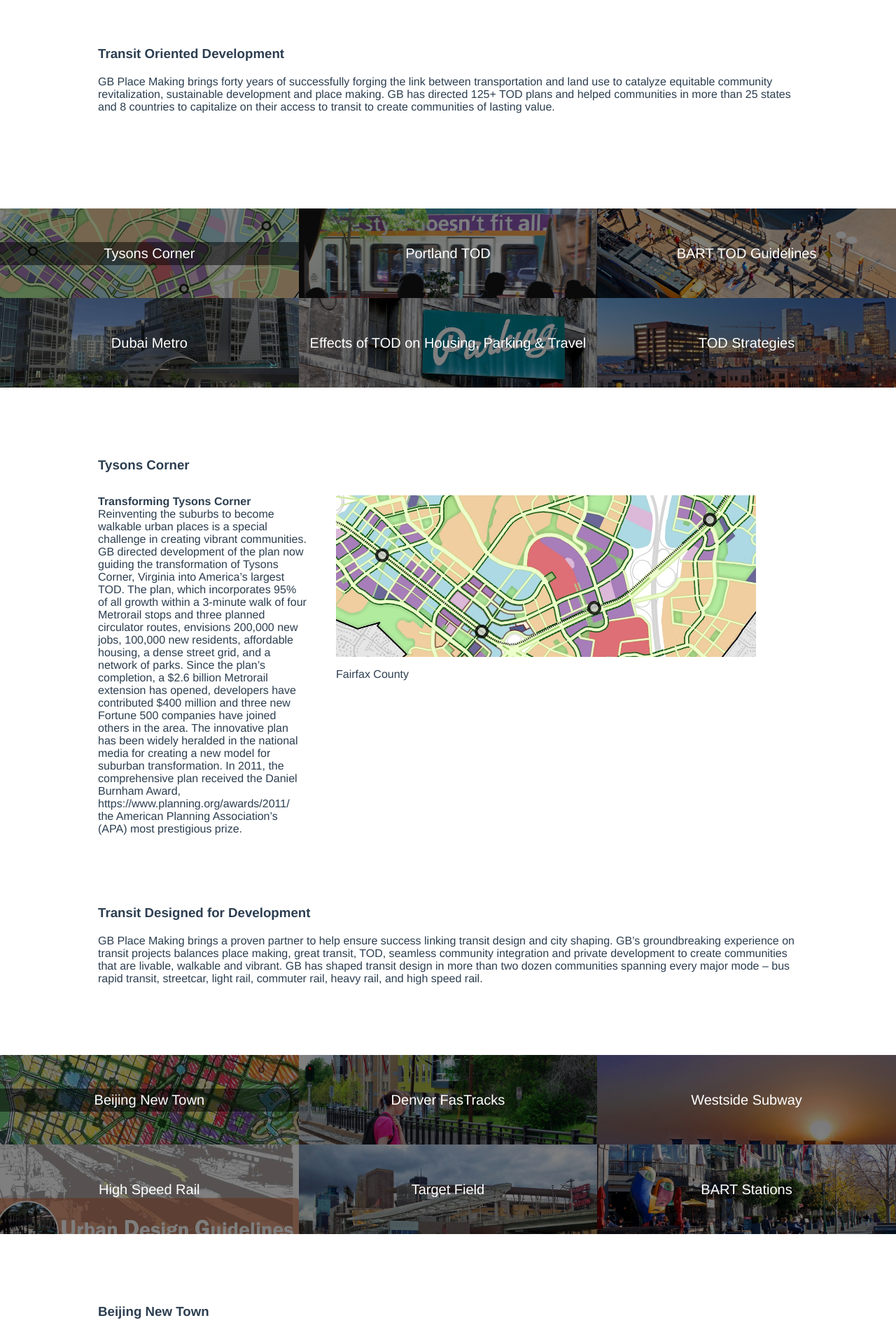
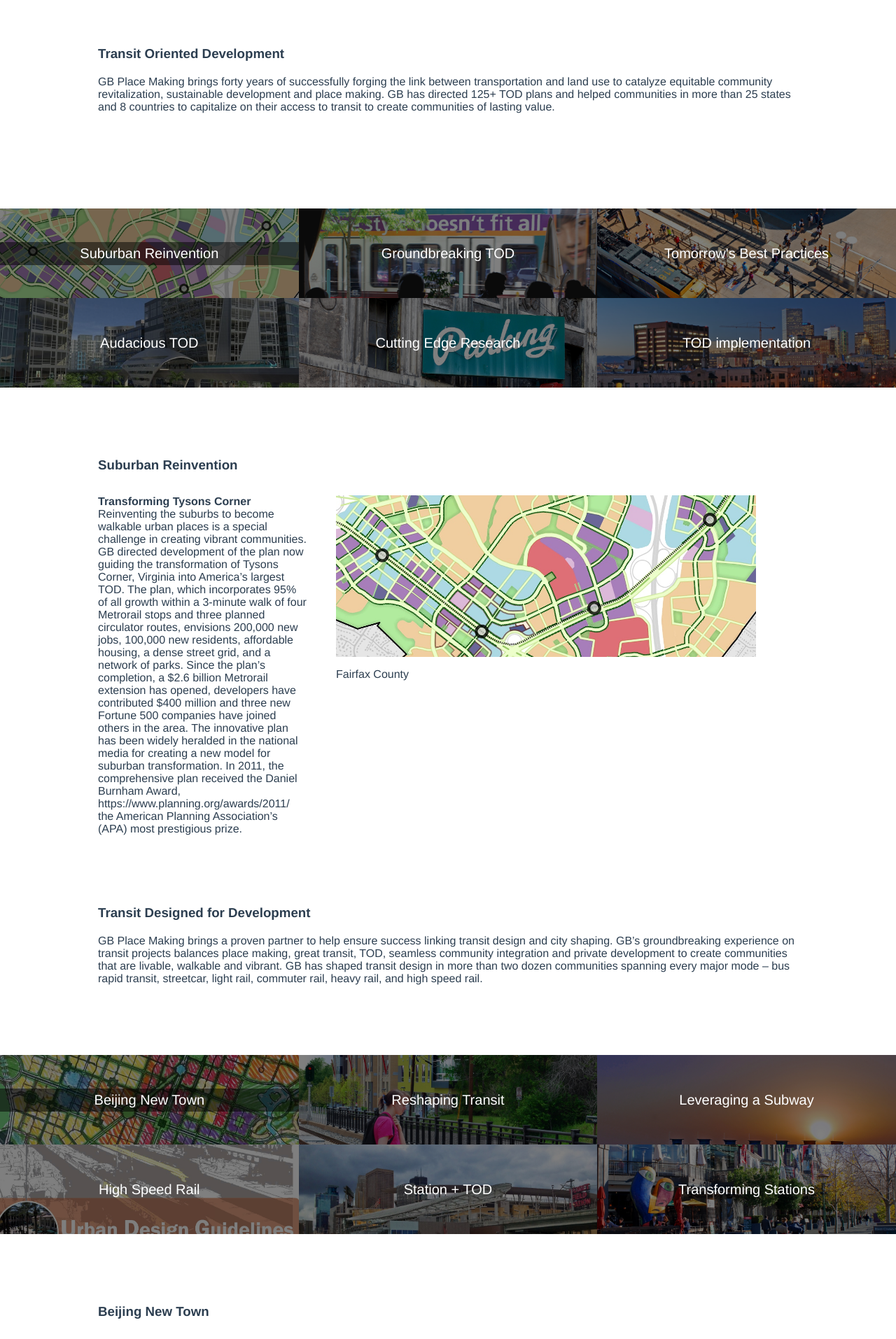
Before and after one commit to arringtonm/gbplace, a Vue app: page / in a window 1280 px wide. Shown: the part 1509-3423 px from the top of the page at 70% size. Built offline with nearby package versions, Linux system fonts and the light colour scheme.

Commit message:
Update titles

```diff
--- a/src/views/Home.vue
+++ b/src/views/Home.vue
@@ -53,7 +53,7 @@
 <br><br>
 
       <div class="projects-holder">
-        <div v-for="project in projectsTOD" class="projects" :key="project.key" v-bind:style="{ backgroundImage : 'url(' + project.imagepath + ')' }" v-on:click="selectTODProject(project)" :class="{ selected: project == selectedTODProject }">
+        <div v-for="project in projectsTOD" class="projects" :key="project.key" v-bind:style="{ backgroundImage : 'url(' + project.imagepath + ')' }" v-on:click="selectTODProject(project)" :class="{ selected : project == selectedTODProject }">
           <div class="projects-cover">
             <span class="projects-overlay">{{ project.title }}</span>
           </div>
@@ -124,7 +124,7 @@ export default {
       selectedTDDProject: Object,
       projectsTOD: {
         tysons: {
-          title: "Tysons Corner",
+          title: "Suburban Reinvention",
           titlelong: "Transforming Tysons Corner",
           content:
             "Reinventing the suburbs to become walkable urban places is a special challenge in creating vibrant communities. GB directed development of the plan now guiding the transformation of Tysons Corner, Virginia into America’s largest TOD. The plan, which incorporates 95% of all growth within a 3-minute walk of four Metrorail stops and three planned circulator routes, envisions 200,000 new jobs, 100,000 new residents, affordable housing, a dense street grid, and a network of parks. Since the plan’s completion, a $2.6 billion Metrorail extension has opened, developers have contributed $400 million and three new Fortune 500 companies have joined others in the area. The innovative plan has been widely heralded in the national media for creating a new model for suburban transformation. In 2011, the comprehensive plan received the Daniel Burnham Award, https://www.planning.org/awards/2011/ the American Planning Association’s (APA) most prestigious prize.",
@@ -133,7 +133,7 @@ export default {
           key: 1
         },
         portland: {
-          title: "Portland TOD",
+          title: "Groundbreaking TOD",
           titlelong: "Created a model for TOD in Portland",
           content:
             "GB’s innovative work on TOD has served as a national model for how to link transit and land use to create livable communities. GB created and led the multi-jurisdictional TOD planning for Portland’s first two Light Rail Transit (LRT) lines – the east side and west side lines. Those station area plans have guided billions of dollars in TOD development around the stations. GB also created the TOD implementation programs for Portland’s transit agency, TriMet and Portland Metro, the regional government. TriMet estimates that $13.6 billion worth of development has occurred around its light rail stations.",
@@ -142,8 +142,8 @@ export default {
           key: 2
         },
         bartTOD: {
-          title: "BART TOD Guidelines",
-          titlelong: "Tomorrow's Best Practices",
+          title: "Tomorrow's Best Practices",
+          titlelong: "BART TOD Guidelines",
           content:
             "Over the past three decades BART has evolved to become one of America’s most innovative transit agency TOD programs.  Not content to rest on its laurels, BART has pushed the envelope further by retooling what it expects from and how it undertakes TOD. Guided by a new TOD Policy and TOD Guidelines BART has raised the bar on its expectations for success, stepped up to help address the Bay Area’s affordable housing crisis, and is weaning its long addiction to commuter parking when TOD can deliver better outcomes. As project manager, GB Arrington played a key role in helping BART retool its TOD program, develop a new TOD policy and take the strategic steps necessary to proactively move TOD implementation to the next level of performance:",
           bullets: [
@@ -156,7 +156,7 @@ export default {
           key: 3
         },
         dubai: {
-          title: "Dubai Metro",
+          title: "Audacious TOD",
           titlelong: "Dubai Metro Master Plans",
           content:
             "Dubai has set a global standard for signature development and wanted a transit system and transit oriented development to match. GB directed the preparation of master plans for 16 sites along the Dubai Metro anchoring the downtowns for new and old Dubai. Success required fundamentally re-examining Dubai planning principles and leveraging the value of the Dubai Metro. The plans coordinated and integrated TOD best practices to create detailed designs for walkable 18-hour communities. A special challenge was winning stakeholders’ understanding and acceptance of the full spectrum of TOD principles and beneﬁts. The detailed development program comprises over 160 million square feet of new construction, including over 55,000 housing units, over 43 million square feet of office space, and 14 million square feet of retail.",
@@ -166,8 +166,8 @@ export default {
           key: 4
         },
         effectsTOD: {
-          title: "Effects of TOD on Housing, Parking & Travel",
-          titlelong: "Cutting Edge Research",
+          title: "Cutting Edge Research",
+          titlelong: "Effects of TOD on Housing, Parking & Travel",
           content:
             "Intuitively, linking land use and transit to TOD should result in fewer car trips and a host of other benefits. In an effort to document how automobile use of residential TOD is different from conventional development, a team led by GB Arrington was hired by the Transportation Cooperative Research Board of the National Academies. The national research confirmed for the first-time what practitioners have assumed for some time-- residential TODs produce half as many daily automobile trips as conventional development. The research’s key conclusion is that Institute of Traffic Engineers’ trip generation and parking generation rates overestimate automobile trips for TOD housing by approximately 50 percent. Other key conclusions of the research include:",
           bullets: [
@@ -181,8 +181,8 @@ export default {
           key: 5
         },
         todstrategies: {
-          title: "TOD Strategies",
-          titlelong: "Impactful Agency TOD Strategies",
+          title: "TOD implementation",
+          titlelong: "Impactful TOD Strategies",
           content:
             "As TOD moves increasingly from planning theory to practice, agencies are increasingly seeking the insights to enhance their effectiveness in enabling TOD. GB’s experience is unparalleled in helping craft and deliver the right strategy for realizing TOD. He brings the critical knowledge gained from creating and managing the influential TOD programs at both Portland’s TriMet and Metro, and as the project manager of Maryland’s Governors Task Force on TOD, the District of Columbia’s Mayors TOD Task Force, Denver RTD’s TOD Strategic Plan, the Met Council TOD Strategic Plan, the Prince Georges County TOD Strategy and California’s Statewide TOD Study. This experience has taught him no two places are the same and what works in one community won’t necessarily work in another.",
           imagepath: "images/Denver_0028_-min.jpg",
@@ -208,8 +208,8 @@ export default {
           key: 1
         },
         denver: {
-          title: "Denver FasTracks",
-          titlelong: "Reshaping Transit",
+          title: "Reshaping Transit",
+          titlelong: "Denver FasTracks",
           content:
             "GB balances people moving and city shaping in transit design to optimize transit operations, community fit, urban design and economic development. Working with the Denver RTD design team, cities, developers and landowners, GB applied DOT principles to the entire 119 mile $4.7 Billion FasTracks system. Week long interactive design charrettes were held for each corridor. Station designs were modified and station locations were shifted to enable the creation of transit-oriented communities around FasTracks’ 53 stations.  GB’s work with DOT has reshaped major transit projects across the globe now in operation or with detailed designs for Portland, Los Angeles, Phoenix, Minneapolis, Honolulu, Durham, Ft Lauderdale, Denver, Australia’s Gold Coast and Auckland, New Zealand.",
           imagepath: "images/West_0006-min.jpg",
@@ -218,8 +218,8 @@ export default {
           key: 2
         },
         westside: {
-          title: "Westside Subway",
-          titlelong: "Leveraging a Subway",
+          title: "Leveraging a Subway",
+          titlelong: "Westside  Subway Los Angeles",
           content:
             "Los Angeles’s top transit priority, the “subway to the sea”, has been an enduring dream for decades. GB helped to shape the project’s design and defined a path for Metro and the cities of Los Angeles and Beverly Hills to capture the land use benefits of this multi-billion dollar investment. Scenario testing helped to frame TOD planning now underway. GB prepared a station urban design report, recommendations on station locations and portal placement, assessed local plans and policies for transit-friendliness, and developed a TOD program for the corridor. GB also oversaw the preparation of land use and economic development New Starts templates that contributed to the project getting a high rating from the federal government and moving into construction.",
           imagepath: "images/BeachSunSetdabs171a_edited-1.jpg",
@@ -244,8 +244,8 @@ export default {
           key: 4
         },
         target: {
-          title: "Target Field",
-          titlelong: "The New Target Field Station Minneapolis",
+          title: "Station + TOD",
+          titlelong: "Target Field Station Minneapolis",
           content:
             "Understanding the intersection of making transit work and place making can lead to critical design breakthroughs. In Minneapolis, GB led urban design workshops that resulted in changing the project design to realign the tracks to open the station up to the neighborhood, activate the public realm and to help spur growth in the North Loop. The $85m sweeping multi-level Target Field Station opened in 2014 and includes a park, jumbo screen, retail stores, a public plaza and a major development parcel as part of the rail hub next to Target Field.",
           imagepath: "images/InterchangeMay2014-min.jpg",
@@ -254,7 +254,7 @@ export default {
           key: 5
         },
         bart: {
-          title: "BART Stations",
+          title: "Transforming Stations",
           titlelong: "BART 21st Century Stations",
           content:
             "GB has a track record of helping clients move in a new direction in response to changing needs and trends. For BART, GB developed a transformational strategy guiding how BART connects to the community and creates people places while updating and modernizing its facilities. With its roots in the 1960s BART was designed to serve the bygone needs of a different era. Meeting the contemporary needs of tomorrow’s riders and a changing region required breaking the old mold. Twenty-first century stations use TOD and place making to help drive change while accomplishing three objectives: making transit work, connecting transit to the community and creating places people want to be. GB came up with a design toolbox and evolutionary station prototypes that provide practical and aspirational examples of how BART can evolve into a 21st century system.",
@@ -369,7 +369,9 @@ img.project {
 }
 .selected {
   z-index: 2;
-  background-color: rgba(255, 255, 255, 1);
+  // background-color: rgba(255, 255, 255, 1);
+  background-color: rgba(0,0,0,0);
+  // background-color:
   .projects-overlay {
     background-color: rgba(0, 0, 0, 0.5);
   }
```
